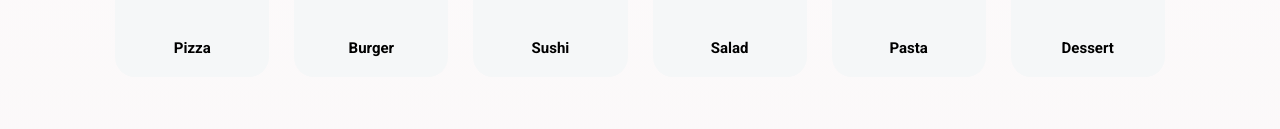
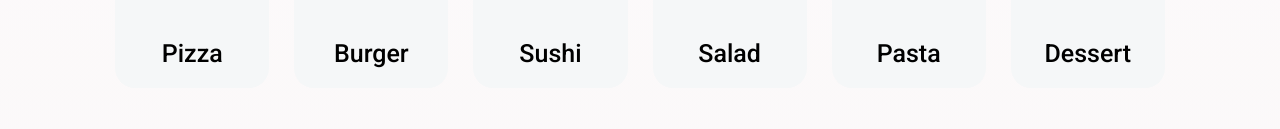
Before and after one commit to RimzaNazardeen/intership-project-foodDeliveryApp-Wemixt, a plain HTML site: page index.html in a window 1280 px wide. Shown: the part 1085-1214 px from the top of the page. Drawn offline with nearby package versions, Linux system fonts and the light colour scheme.

Commit message:
Implement image scale-up for menu items  Enhances user experience by introducing a hover effect in the menu section. Now when users hover over menu items, the associated images scale up.
Additionally, adjusts text size for improved visibility :
Increases text size in the menu section to ensure clear visibility and readability.

```diff
--- a/index.html
+++ b/index.html
@@ -125,42 +125,42 @@
             <div class="wrapper-content">
                 <img src="images/card-menu-pizza.png" alt="pizza">
             </div>
-            <h2>Pizza</h2>
+            <p>Pizza</p>
         </div>
 
         <div class="box">
             <div class="wrapper-content">
                 <img src="images/card-menu-burger.png" alt="pizza">
             </div>
-            <h2>Burger</h2>
+            <p>Burger</p>
         </div>
 
         <div class="box">
             <div class="wrapper-content">
                 <img src="images/card-menu-Sushi rolls.png" alt="pizza">
             </div>
-            <h2>sushi</h2>
+            <p>sushi</p>
         </div>
 
         <div class="box">
             <div class="wrapper-content">
                 <img src="images/card-menu-salad.png" alt="pizza">
             </div>
-            <h2>salad</h2>
+            <p>salad</p>
         </div>
 
         <div class="box">
             <div class="wrapper-content">
                 <img src="images/card-menu-pasta.png" alt="pizza">
             </div>
-            <h2>pasta</h2>
+            <p>pasta</p>
         </div>
 
         <div class="box">
             <div class="wrapper-content">
                 <img src="images/card-menu-dessert.png" alt="pizza">
             </div>
-            <h2>dessert</h2>
+            <p>dessert</p>
         </div>
     </div>
 </section>
--- a/styles/main.css
+++ b/styles/main.css
@@ -312,9 +312,14 @@ header .button #menu-bar{
     background: white;
 }
 
-menu .box-container .box h2{
-    font-size: 5rem;
+.menu .box-container .box .wrapper-content img:hover{
+    transform: scale(1.3);
+}
 
+.menu .box-container .box p{
+    font-size: 2.5rem;
+    cursor: pointer;
+    font-weight: 500;
 }
 /* menu section end*/
 
@@ -494,7 +499,6 @@ menu .box-container .box h2{
 }
 
 .about-section .row .content .icon-container .icons i{
-    cursor: pointer;
     height: 4.5rem;
     padding: .5rem;
     line-height: 4rem;
@@ -517,7 +521,6 @@ menu .box-container .box h2{
 
 footer{
     width: 100%;
-    /* position: absolute;  */
     bottom: 0;
     line-height: 20px;
 
@@ -535,7 +538,6 @@ section footer .row{
 section footer .row .col{
     flex-basis: 25%;
     padding: 10px;
-    /* border: 1px solid red; */
 }
 
 section footer .row .col:nth-child(1),
```
